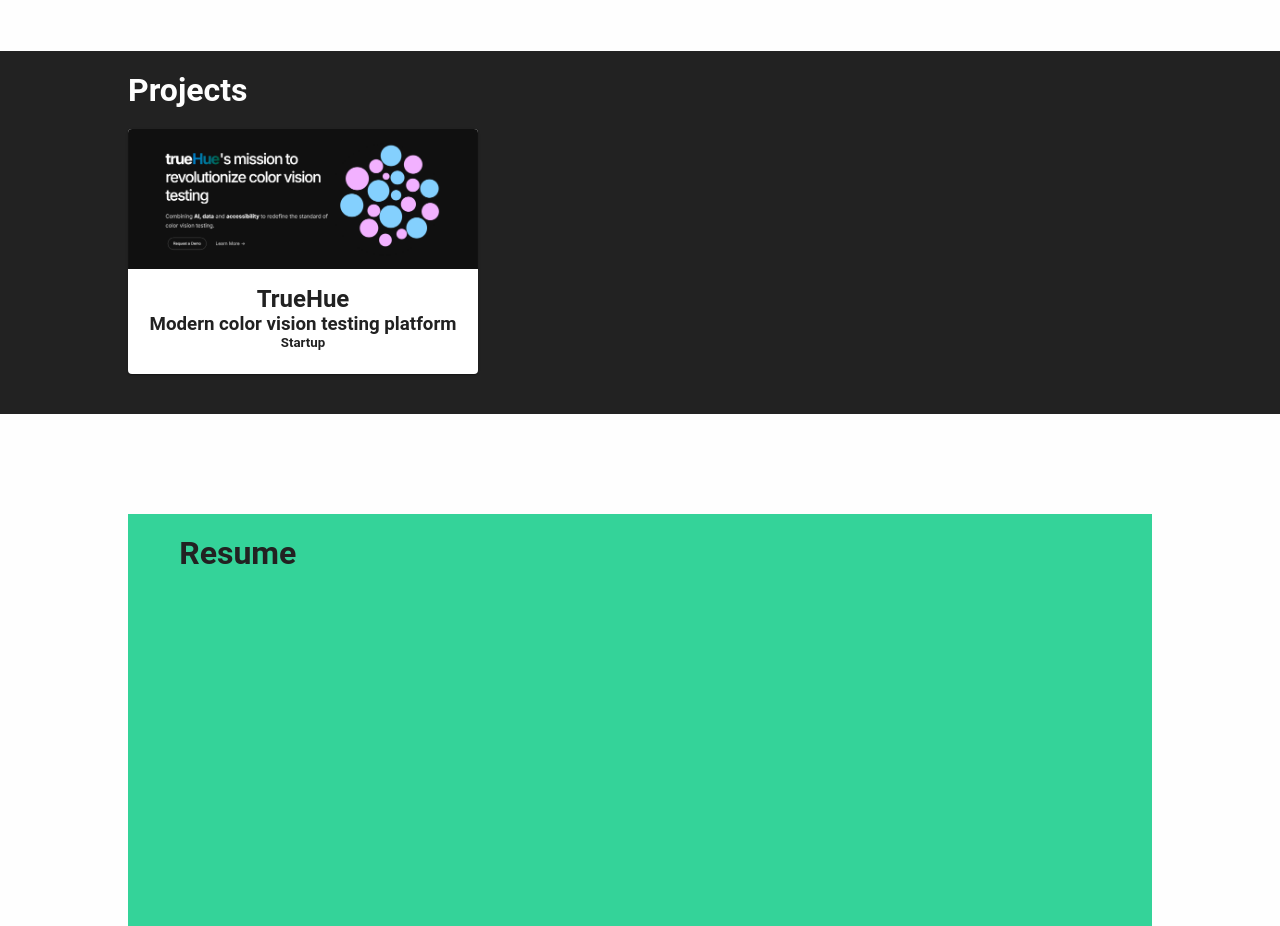
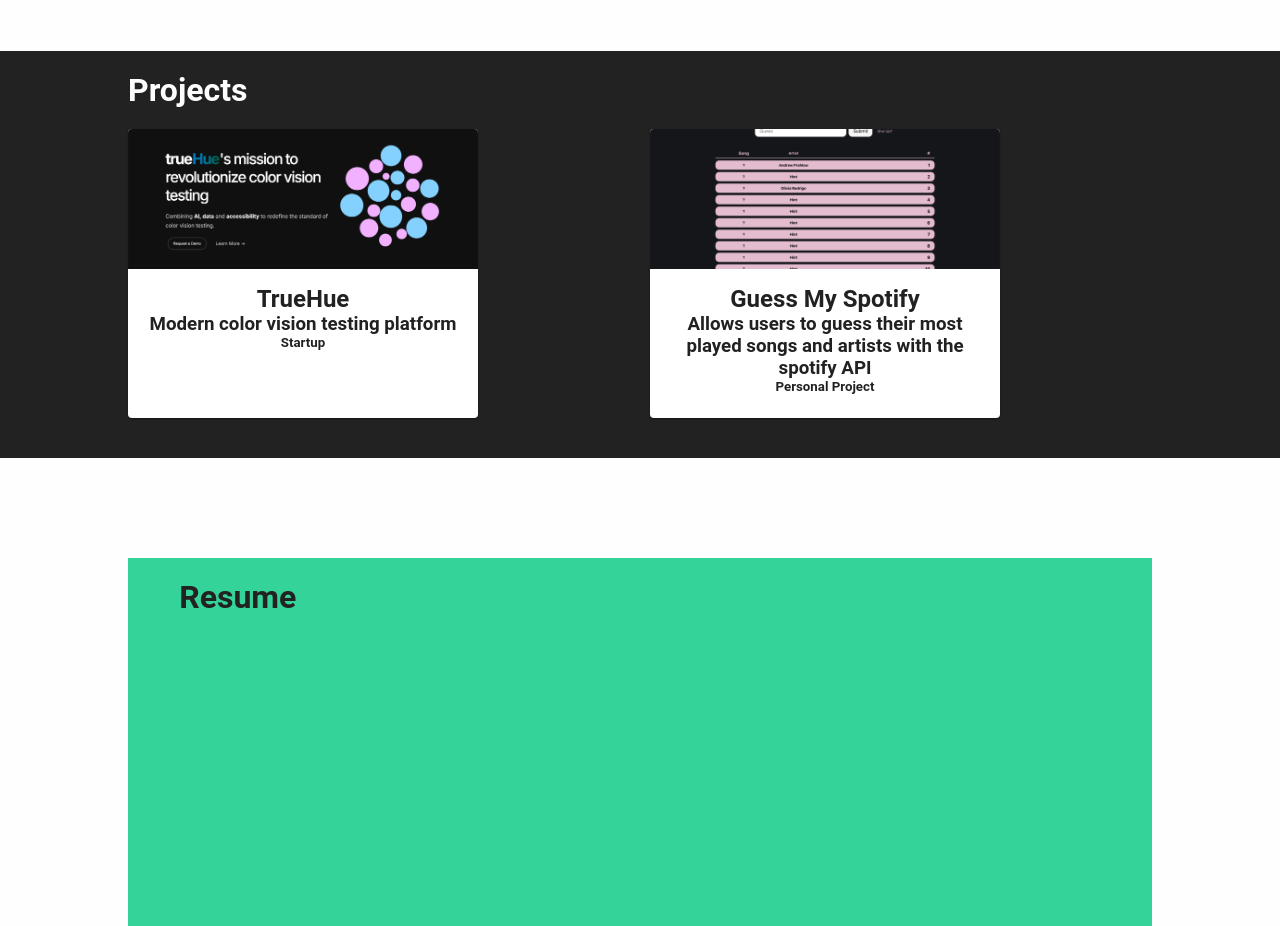
Before and after one commit to BenjaminSiri/bensiri-site, a React (Create React App) app in the folder client/: page / in a window 1280 px wide. Shown: the part 920-1846 px from the top of the page. Built offline with nearby package versions, Linux system fonts and the light colour scheme.

Commit message:
Added guess my spotify to the projects

```diff
--- a/client/src/App.tsx
+++ b/client/src/App.tsx
@@ -279,6 +279,13 @@ function App() {
                 image='/images/TrueHue.png'
                 link='https://truehue.app'
               />
+              <ProjectCard
+                title='Guess My Spotify'
+                description='Allows users to guess their most played songs and artists with the spotify API'
+                type='Personal Project'
+                image='/images/GuessMySpotify.png'
+                link='https://main.djykgt5kfze64.amplifyapp.com'
+              />
             </ProjectsGrid>
           </ProjectsDiv>
         </SectionDiv>
```
Also changed, not shown: client/public/images/GuessMySpotify.png (added), 1 other file (tests, documents, lock files or other folders).
